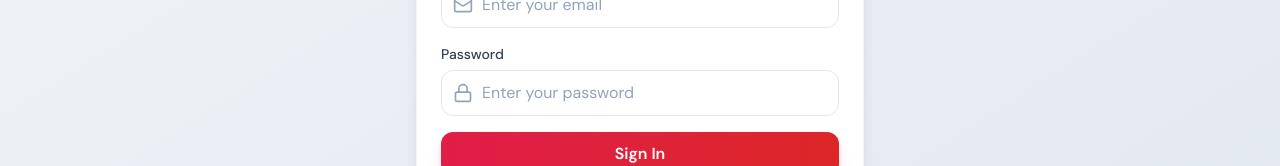
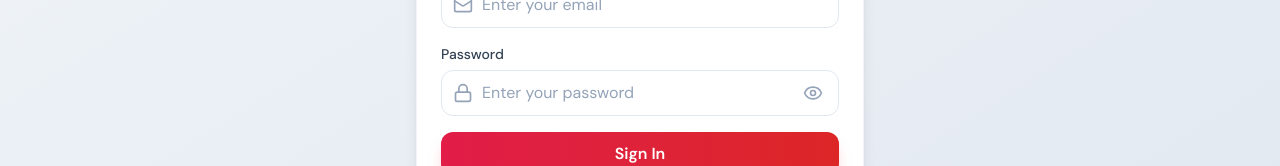
Before and after one commit to sangam058/HemaLink, a React (Vite) app: page /login in a window 1280 px wide. Shown: the part 498-664 px from the top of the page. Built offline with nearby package versions, Linux system fonts and the light colour scheme; no server answers; the database is empty.

Commit message:
Add password visibility toggle to login page

```diff
--- a/src/components/ui/Input.tsx
+++ b/src/components/ui/Input.tsx
@@ -5,10 +5,11 @@ interface InputProps extends InputHTMLAttributes<HTMLInputElement> {
   label?: string;
   error?: string;
   icon?: React.ReactNode;
+  rightIcon?: React.ReactNode;
 }
 
 export const Input = forwardRef<HTMLInputElement, InputProps>(
-  ({ className = '', label, error, icon, ...props }, ref) => {
+  ({ className = '', label, error, icon, rightIcon, ...props }, ref) => {
     return (
       <div className="w-full">
         {label && (
@@ -24,9 +25,14 @@ export const Input = forwardRef<HTMLInputElement, InputProps>(
           )}
           <input
             ref={ref}
-            className={`w-full px-4 py-2.5 ${icon ? 'pl-10' : ''} bg-white border border-slate-200 rounded-xl text-slate-800 placeholder-slate-400 focus:outline-none focus:ring-2 focus:ring-rose-500 focus:border-transparent transition-all duration-200 ${error ? 'border-red-500 focus:ring-red-500' : ''} ${className}`}
+            className={`w-full px-4 py-2.5 ${icon ? 'pl-10' : ''} ${rightIcon ? 'pr-10' : ''} bg-white border border-slate-200 rounded-xl text-slate-800 placeholder-slate-400 focus:outline-none focus:ring-2 focus:ring-rose-500 focus:border-transparent transition-all duration-200 ${error ? 'border-red-500 focus:ring-red-500' : ''} ${className}`}
             {...props}
           />
+          {rightIcon && (
+            <div className="absolute inset-y-0 right-0 pr-3 flex items-center text-slate-400">
+              {rightIcon}
+            </div>
+          )}
         </div>
         {error && (
           <p className="mt-1.5 text-sm text-red-600">{error}</p>
--- a/src/pages/auth/LoginPage.tsx
+++ b/src/pages/auth/LoginPage.tsx
@@ -1,7 +1,7 @@
 import { useState } from 'react';
 import { motion } from 'framer-motion';
 import { Link, useNavigate } from 'react-router-dom';
-import { Mail, Lock, User, Building2, Heart, Shield } from 'lucide-react';
+import { Mail, Lock, User, Building2, Heart, Shield, Eye, EyeOff } from 'lucide-react';
 import { useAuthStore } from '../../store/authStore';
 import { Button } from '../../components/ui/Button';
 import { Input } from '../../components/ui/Input';
@@ -11,6 +11,7 @@ import type { UserRole } from '../../types';
 export function LoginPage() {
   const [email, setEmail] = useState('');
   const [password, setPassword] = useState('');
+  const [showPassword, setShowPassword] = useState(false);
   const [role, setRole] = useState<UserRole>('donor');
   const [error, setError] = useState('');
   const [isLoading, setIsLoading] = useState(false);
@@ -93,11 +94,24 @@ export function LoginPage() {
             />
             <Input
               label="Password"
-              type="password"
+              type={showPassword ? 'text' : 'password'}
               value={password}
               onChange={(e) => setPassword(e.target.value)}
               placeholder="Enter your password"
               icon={<Lock className="w-5 h-5" />}
+              rightIcon={
+                <button
+                  type="button"
+                  onClick={() => setShowPassword(!showPassword)}
+                  className="p-1 hover:bg-slate-100 rounded-lg transition-colors focus:outline-none"
+                >
+                  {showPassword ? (
+                    <EyeOff className="w-5 h-5 text-slate-400" />
+                  ) : (
+                    <Eye className="w-5 h-5 text-slate-400" />
+                  )}
+                </button>
+              }
               autoComplete="new-password"
               required
             />
```
